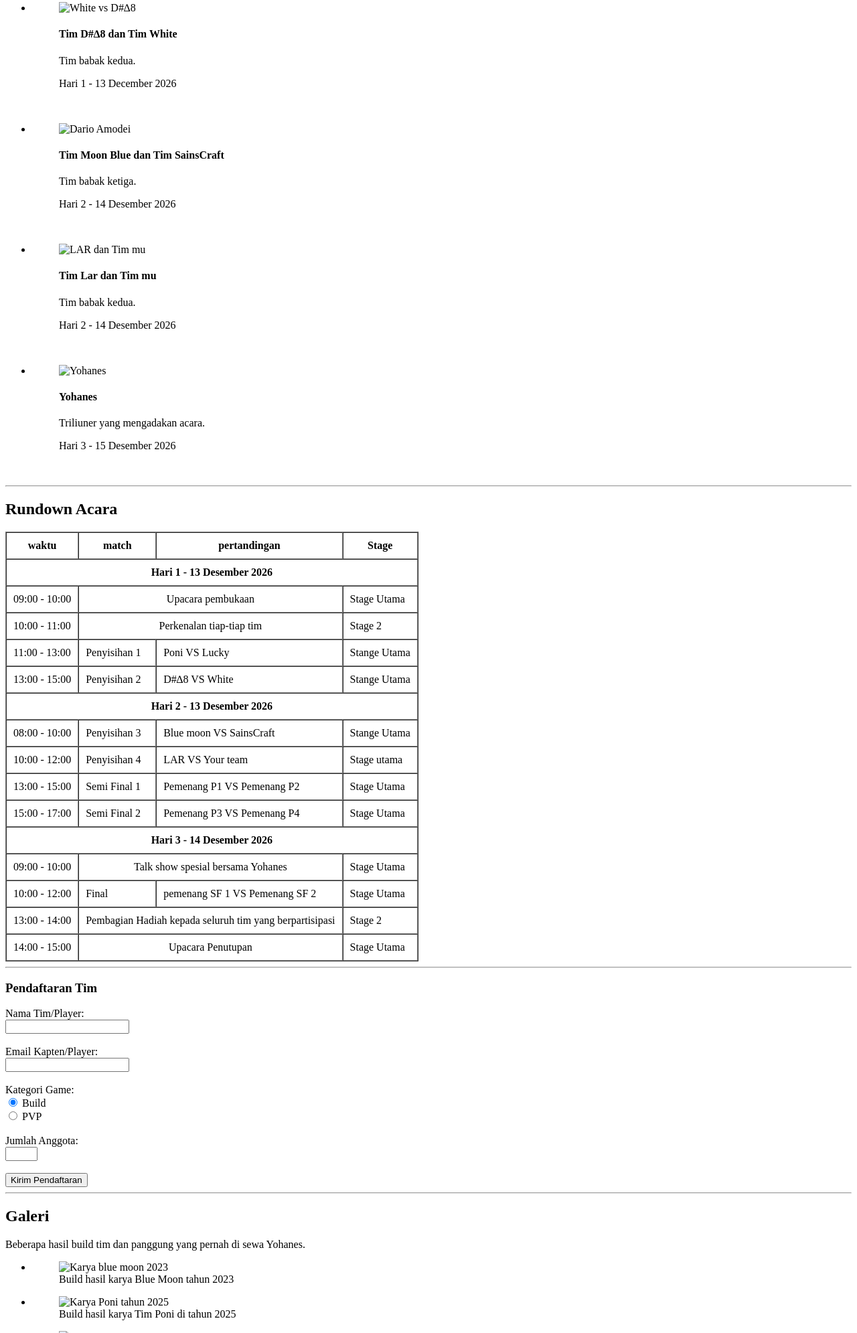
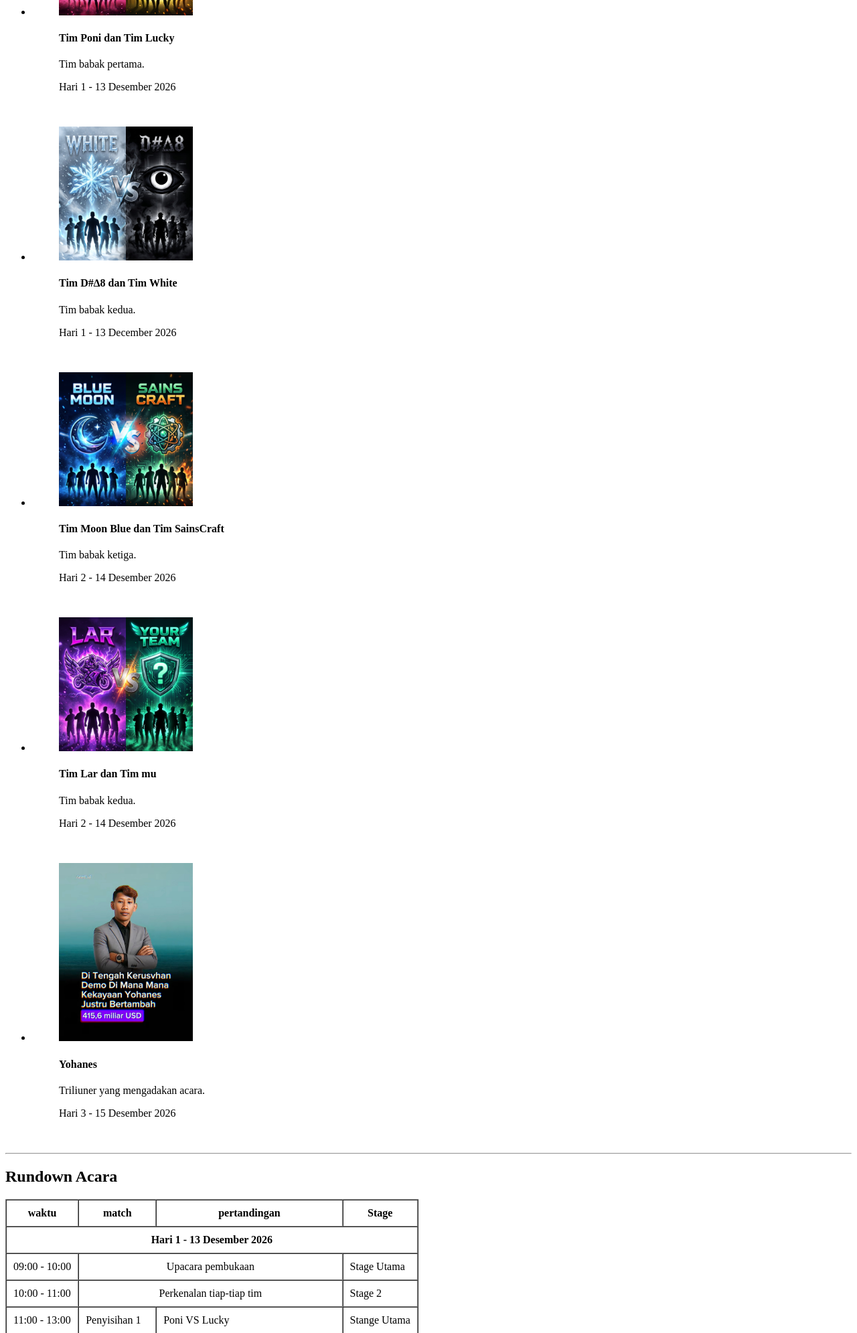
Before and after one commit to mochnoerwahid07-cyber/itw2026_263040068, a plain HTML site: page wpubelajarweb/07-studi-kasus-1/index.html in a window 1280 px wide. Shown: the part 809-2800 px from the top of the page at 67% size. Drawn offline with Linux system fonts and the light colour scheme.

Commit message:
ganti nama

```diff
--- a/wpubelajarweb/07-studi-kasus-1/cobacss1.html
+++ b/wpubelajarweb/07-studi-kasus-1/index.html
@@ -1,4 +1,3 @@
-
 <!DOCTYPE html>
 <html lang="id">
 <head>
@@ -66,7 +65,7 @@
                 <li>
                     <figure>
                         <img
-                        src="assets/images/poni-vs-lucky.jpg" alt="Poni vs Lucky" width ="200">
+                        src="assets/images /poni-vs-lucky.jpg" alt="Poni vs Lucky" width ="200">
                         <figcaption>
                             <h4>Tim Poni dan Tim Lucky</h4>
                             <p>Tim babak pertama.</p>
@@ -77,7 +76,7 @@
                     </figure> </li>
                 <li>
                     <figure>
-                        <img src="aset/white-vs-anomali.jpg" alt="White vs D#∆8" width ="200" height="200">
+                        <img src="assets/images /white-vs-anomali.jpg" alt="White vs D#∆8" width ="200" height="200">
                         <figcaption>
                             <h4>Tim D#∆8 dan Tim White</h4>
                             <p>Tim babak kedua.</p>
@@ -88,7 +87,7 @@
                     </figure> </li>
                 <li>
                     <figure>
-                        <img src="aset/images/blue-vs-sanis.jpg" alt="Dario Amodei" width ="200" height="200">
+                        <img src=" assets/images /blue-vs-sanis.jpg" alt="Dario Amodei" width ="200" height="200">
                         <figcaption>
                             <h4>Tim Moon Blue dan Tim SainsCraft</h4>
                             <p>Tim babak ketiga.</p>
@@ -99,7 +98,7 @@
                         </li>
                         <li>
                             <figure>
-                                <img src="aset/Lar-vs-your.jpg" alt="LAR dan Tim mu" width="200" height="200">
+                                <img src="assets/images /Lar-vs-your.jpg" alt="LAR dan Tim mu" width="200" height="200">
                                 <figcaption>
                                     <h4>Tim Lar dan Tim mu</h4>
                                     <p>Tim babak kedua.</p>
@@ -109,7 +108,7 @@
                     </figure> </li>
                 <li>
                     <figure>
-                        <img src="aset/Yohanes.jpg" alt="Yohanes" width ="200">
+                        <img src="assets/images /Yohanes.jpg" alt="Yohanes" width ="200">
                         <figcaption>
                             <h4>Yohanes</h4>
                             <p>Triliuner yang mengadakan acara.</p>
@@ -273,7 +272,7 @@
             <ul>
                 <li>
                     <figure>
-                        <img src="aset/build2.jpeg" alt="Karya blue moon 2023" width="300">
+                        <img src="assets/images /build2.jpeg" alt="Karya blue moon 2023" width="300">
                         <figcaption>Build hasil karya Blue Moon tahun 2023</figcaption>
                     </figure>
                 </li>
@@ -281,7 +280,7 @@
             <ul>
                 <li>
                     <figure>
-                        <img src="aset/build1.jpg" alt="Karya Poni tahun 2025" width="300">
+                        <img src="assets/images /build1.jpg" alt="Karya Poni tahun 2025" width="300">
                         <figcaption>Build hasil karya Tim Poni di tahun 2025</figcaption>
                     </figure>
                 </li>
@@ -290,7 +289,7 @@
                         <ul>
                 <li>
                     <figure>
-                        <img src="aset/panggung.jpg" alt="Panggung Turnamen E-Sports" width="300">
+                        <img src=" assets/images /panggung.jpg" alt="Panggung Turnamen E-Sports" width="300">
 
                         <figcaption>Panggung sewaan Yohanes</figcaption>
                     </figure>
```
